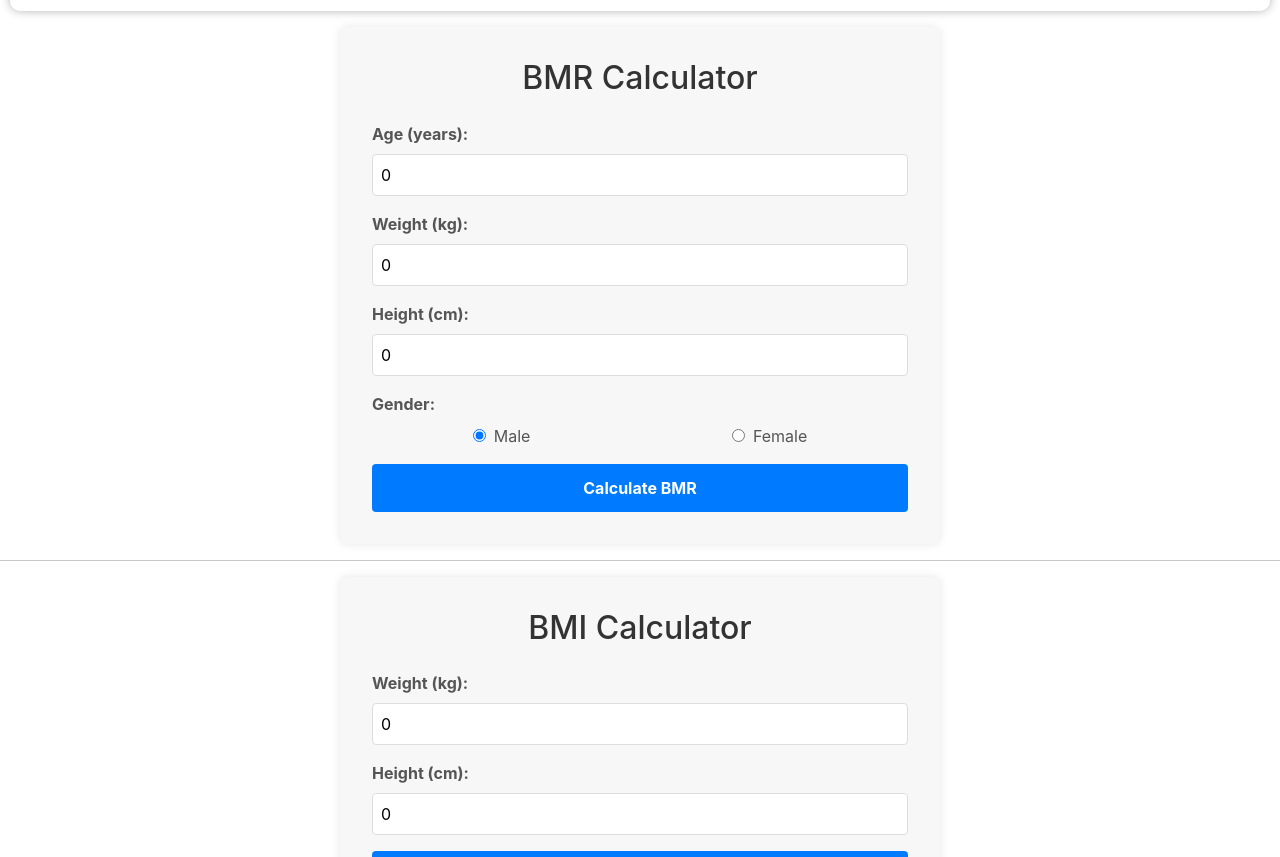
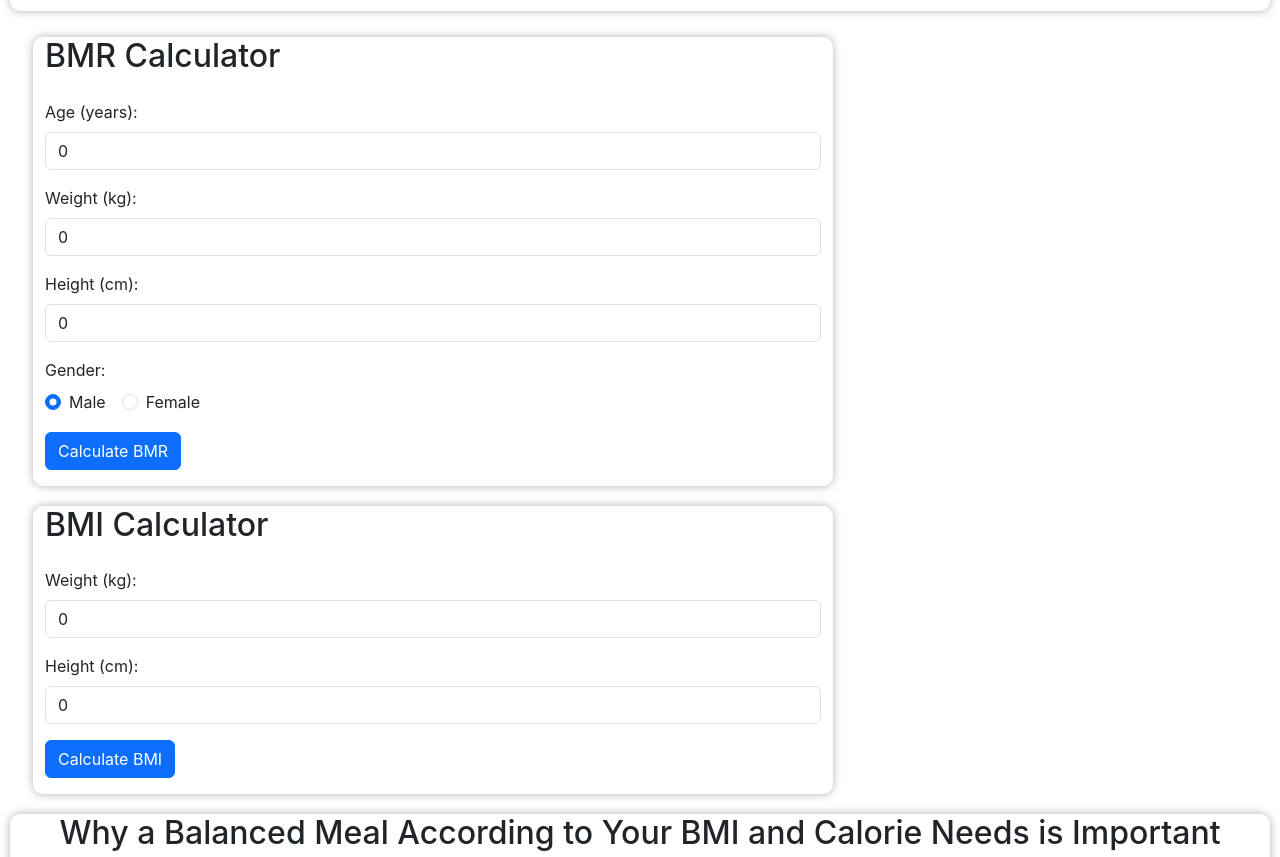
Before and after one commit to Sayjad21/healthSolution, a React (Create React App) app in the folder frontend/: page /diet in a window 1280 px wide. Shown: the part 447-1304 px from the top of the page. Built offline with nearby package versions, Linux system fonts and the light colour scheme.

Commit message:
diet page ui completed

```diff
--- a/frontend/src/components/diet/BMI.jsx
+++ b/frontend/src/components/diet/BMI.jsx
@@ -1,6 +1,6 @@
 import React, { useState } from "react";
 
-export default function BMI() {
+const BMI = () => {
     const [weight, setWeight] = useState(0.0);
     const [height, setHeight] = useState(0.0);
     const [bmi, setBMI] = useState(0.0);
@@ -8,110 +8,94 @@ export default function BMI() {
 
     const calculateBMI = () => {
         if (weight > 0 && height > 0) {
-            const bmi = (weight * 10000) / (height * height);
-            setBMI(bmi);
+            const calculatedBMI = (weight * 10000) / (height * height);
+            setBMI(calculatedBMI);
 
-            if (bmi <= 18.5) {
+            if (calculatedBMI <= 18.5) {
                 setBMICategory('Underweight');
-            } else if (bmi <= 24.9) {
+            } else if (calculatedBMI <= 24.9) {
                 setBMICategory('Normal weight');
-            } else if (bmi <= 29.9) {
+            } else if (calculatedBMI <= 29.9) {
                 setBMICategory('Overweight');
             } else {
                 setBMICategory('Obesity');
             }
         } else {
             setBMI(0.0);
+            setBMICategory('');
         }
     };
 
     return (
-        <div className="bmi-calculator" style={styles.container}>
-            <h2 style={styles.heading}>BMI Calculator</h2>
-            <div style={styles.inputGroup}>
-                <label style={styles.label}>Weight (kg):</label>
+        <div className="bmi-calculator">
+            <h2 className="mb-4">BMI Calculator</h2>
+            <div className="mb-3">
+                <label className="form-label">Weight (kg):</label>
                 <input
                     type="number"
+                    className="form-control"
                     value={weight}
                     onChange={(e) => setWeight(e.target.value)}
-                    style={styles.input}
                 />
             </div>
-            <div style={styles.inputGroup}>
-                <label style={styles.label}>Height (cm):</label>
+            <div className="mb-3">
+                <label className="form-label">Height (cm):</label>
                 <input
                     type="number"
+                    className="form-control"
                     value={height}
                     onChange={(e) => setHeight(e.target.value)}
-                    style={styles.input}
                 />
             </div>
-            <button onClick={calculateBMI} style={styles.button}>Calculate BMI</button>
+            <button className="btn btn-primary mb-3" onClick={calculateBMI}>Calculate BMI</button>
             {bmi > 0 && (
-                <div style={styles.result}>
-                    <p>Your Body Mass Index (BMI) is: {bmi.toFixed(2)}</p>
-                    <p>You are classified as: {bmiCategory}</p>
-                    <h3>BMI Categories</h3>
-                    <ul style={styles.categories}>
-                        <li>Underweight: BMI less than 18.5</li>
-                        <li>Normal weight: BMI 18.5 - 24.9</li>
-                        <li>Overweight: BMI 25 - 29.9</li>
-                        <li>Obesity: BMI 30 or greater</li>
-                    </ul>
+                <div className="table-responsive">
+                    <table className="table table-bordered">
+                        <thead>
+                            <tr>
+                                <th>Result</th>
+                                <th>Value</th>
+                            </tr>
+                        </thead>
+                        <tbody>
+                            <tr>
+                                <td>Your Body Mass Index (BMI)</td>
+                                <td>{bmi.toFixed(2)}</td>
+                            </tr>
+                            <tr>
+                                <td>You are classified as</td>
+                                <td>{bmiCategory}</td>
+                            </tr>
+                        </tbody>
+                    </table>
+                    <h3 className="mt-4">BMI Categories</h3>
+                    <table className="table table-bordered">
+                        <tbody>
+                            <tr>
+                                <td>Underweight</td>
+                                <td>BMI less than 18.5</td>
+                            </tr>
+                            <tr>
+                                <td>Normal weight</td>
+                                <td>BMI 18.5 - 24.9</td>
+                            </tr>
+                            <tr>
+                                <td>Overweight</td>
+                                <td>BMI 25 - 29.9</td>
+                            </tr>
+                            <tr>
+                                <td>Obesity</td>
+                                <td>BMI 30 or greater</td>
+                            </tr>
+                        </tbody>
+                    </table>
                 </div>
             )}
         </div>
     );
-}
+};
 
-const styles = {
-    container: {
-        maxWidth: "600px",
-        margin: "0 auto",
-        padding: "2rem",
-        backgroundColor: "#f7f7f7",
-        borderRadius: "8px",
-        boxShadow: "0 0 10px rgba(0, 0, 0, 0.1)",
-    },
-    heading: {
-        textAlign: "center",
-        marginBottom: "1.5rem",
-        color: "#333",
-    },
-    inputGroup: {
-        marginBottom: "1rem",
-    },
-    label: {
-        display: "block",
-        marginBottom: "0.5rem",
-        fontWeight: "bold",
-        color: "#555",
-    },
-    input: {
-        width: "100%",
-        padding: "0.5rem",
-        borderRadius: "4px",
-        border: "1px solid #ddd",
-    },
-    button: {
-        display: "block",
-        width: "100%",
-        padding: "0.75rem",
-        backgroundColor: "#007BFF",
-        color: "#fff",
-        border: "none",
-        borderRadius: "4px",
-        cursor: "pointer",
-        fontWeight: "bold",
-    },
-    result: {
-        marginTop: "2rem",
-    },
-    categories: {
-        listStyleType: "none",
-        paddingLeft: "0",
-    },
-};
+export default BMI;
 
 
 // import {React, Fragment, useState} from "react";
--- a/frontend/src/components/diet/BMR.jsx
+++ b/frontend/src/components/diet/BMR.jsx
@@ -1,8 +1,6 @@
-import React, { Fragment, useState } from "react";
+import React, { useState } from "react";
 
-export default function BMR() {
-    console.log("BMR");
-
+const BMR = () => {
     const [weight, setWeight] = useState(0.0);
     const [height, setHeight] = useState(0.0);
     const [age, setAge] = useState(0);
@@ -41,39 +39,39 @@ export default function BMR() {
     };
 
     return (
-        <div className="bmr-calculator" style={styles.container}>
-            <h2 style={styles.heading}>BMR Calculator</h2>
-            <div style={styles.inputGroup}>
-                <label style={styles.label}>Age (years):</label>
+        <div className="bmr-calculator">
+            <h2 className="mb-4">BMR Calculator</h2>
+            <div className="mb-3">
+                <label className="form-label">Age (years):</label>
                 <input
                     type="number"
+                    className="form-control"
                     value={age}
                     onChange={(e) => setAge(e.target.value)}
-                    style={styles.input}
                 />
             </div>
-            <div style={styles.inputGroup}>
-                <label style={styles.label}>Weight (kg):</label>
+            <div className="mb-3">
+                <label className="form-label">Weight (kg):</label>
                 <input
                     type="number"
+                    className="form-control"
                     value={weight}
                     onChange={(e) => setWeight(e.target.value)}
-                    style={styles.input}
                 />
             </div>
-            <div style={styles.inputGroup}>
-                <label style={styles.label}>Height (cm):</label>
+            <div className="mb-3">
+                <label className="form-label">Height (cm):</label>
                 <input
                     type="number"
+                    className="form-control"
                     value={height}
                     onChange={(e) => setHeight(e.target.value)}
-                    style={styles.input}
                 />
             </div>
-            <div style={styles.inputGroup}>
-                <label style={styles.label}>Gender:</label>
-                <div style={styles.radioGroup}>
-                    <div style={styles.radioItem}>
+            <div className="mb-3">
+                <label className="form-label">Gender:</label>
+                <div>
+                    <div className="form-check form-check-inline">
                         <input
                             type="radio"
                             id="male"
@@ -81,11 +79,11 @@ export default function BMR() {
                             value="male"
                             checked={gender === true}
                             onChange={() => setGender(true)}
-                            style={styles.radio}
+                            className="form-check-input"
                         />
-                        <label htmlFor="male" style={styles.radioLabel}>Male</label>
+                        <label htmlFor="male" className="form-check-label">Male</label>
                     </div>
-                    <div style={styles.radioItem}>
+                    <div className="form-check form-check-inline">
                         <input
                             type="radio"
                             id="female"
@@ -93,115 +91,55 @@ export default function BMR() {
                             value="female"
                             checked={gender === false}
                             onChange={() => setGender(false)}
-                            style={styles.radio}
+                            className="form-check-input"
                         />
-                        <label htmlFor="female" style={styles.radioLabel}>Female</label>
+                        <label htmlFor="female" className="form-check-label">Female</label>
                     </div>
                 </div>
             </div>
-            <button onClick={calculateBMR} style={styles.button}>Calculate BMR</button>
-            {bmr && <p style={styles.result}>Your Basal Metabolic Rate (BMR) is: {bmr.toFixed(2)} calories/day</p>}
+            <button className="btn btn-primary mb-3" onClick={calculateBMR}>Calculate BMR</button>
+            {bmr && <p className="mb-4">Your Basal Metabolic Rate (BMR) is: {bmr.toFixed(2)} calories/day</p>}
 
             {bmr > 0 && (
-                <div style={styles.calorieContainer}>
-                    <h3 style={styles.calorieHeading}>Daily Calorie Requirements</h3>
-                    <ul style={styles.calorieList}>
-                        <li style={styles.calorieItem}>Little to no exercise: {calories.sedentary.toFixed(2)} calories/day</li>
-                        <li style={styles.calorieItem}>Light exercise (1-3 times per week): {calories.lightlyActive.toFixed(2)} calories/day</li>
-                        <li style={styles.calorieItem}>Moderate exercise (3-5 times per week): {calories.moderatelyActive.toFixed(2)} calories/day</li>
-                        <li style={styles.calorieItem}>Heavy exercise (5-6 times per week): {calories.veryActive.toFixed(2)} calories/day</li>
-                        <li style={styles.calorieItem}>Heavy exercise (6-7 times per week): {calories.superActive.toFixed(2)} calories/day</li>
-                    </ul>
+                <div>
+                    <h3 className="mb-3">Daily Calorie Requirements</h3>
+                    <table className="table table-bordered">
+                        <thead>
+                            <tr>
+                                <th>Activity Level</th>
+                                <th>Calories/day</th>
+                            </tr>
+                        </thead>
+                        <tbody>
+                            <tr>
+                                <td>Little to no exercise</td>
+                                <td>{calories.sedentary.toFixed(2)}</td>
+                            </tr>
+                            <tr>
+                                <td>Light exercise (1-3 times per week)</td>
+                                <td>{calories.lightlyActive.toFixed(2)}</td>
+                            </tr>
+                            <tr>
+                                <td>Moderate exercise (3-5 times per week)</td>
+                                <td>{calories.moderatelyActive.toFixed(2)}</td>
+                            </tr>
+                            <tr>
+                                <td>Heavy exercise (5-6 times per week)</td>
+                                <td>{calories.veryActive.toFixed(2)}</td>
+                            </tr>
+                            <tr>
+                                <td>Very heavy exercise (6-7 times per week)</td>
+                                <td>{calories.superActive.toFixed(2)}</td>
+                            </tr>
+                        </tbody>
+                    </table>
                 </div>
             )}
         </div>
     );
-}
-
-const styles = {
-    container: {
-        maxWidth: "600px",
-        margin: "0 auto",
-        padding: "2rem",
-        backgroundColor: "#f7f7f7",
-        borderRadius: "8px",
-        boxShadow: "0 0 10px rgba(0, 0, 0, 0.1)",
-    },
-    heading: {
-        textAlign: "center",
-        marginBottom: "1.5rem",
-        color: "#333",
-    },
-    inputGroup: {
-        marginBottom: "1rem",
-    },
-    label: {
-        display: "block",
-        marginBottom: "0.5rem",
-        fontWeight: "bold",
-        color: "#555",
-    },
-    input: {
-        width: "100%",
-        padding: "0.5rem",
-        borderRadius: "4px",
-        border: "1px solid #ddd",
-    },
-    radioGroup: {
-        display: "flex",
-        justifyContent: "space-around",
-    },
-    radioItem: {
-        display: "flex",
-        alignItems: "center",
-    },
-    radio: {
-        marginRight: "0.5rem",
-    },
-    radioLabel: {
-        color: "#555",
-    },
-    button: {
-        display: "block",
-        width: "100%",
-        padding: "0.75rem",
-        backgroundColor: "#007BFF",
-        color: "#fff",
-        border: "none",
-        borderRadius: "4px",
-        cursor: "pointer",
-        fontWeight: "bold",
-    },
-    buttonHover: {
-        backgroundColor: "#0056b3",
-    },
-    result: {
-        textAlign: "center",
-        marginTop: "1rem",
-        fontSize: "1.25rem",
-        color: "#333",
-    },
-    calorieContainer: {
-        marginTop: "2rem",
-    },
-    calorieHeading: {
-        fontSize: "1.5rem",
-        marginBottom: "1rem",
-        color: "#333",
-    },
-    calorieList: {
-        listStyleType: "none",
-        paddingLeft: "0",
-    },
-    calorieItem: {
-        marginBottom: "0.5rem",
-        fontSize: "1rem",
-        color: "#555",
-    },
 };
 
-
-
+export default BMR;
 
 
 
--- a/frontend/src/components/diet/Diet.jsx
+++ b/frontend/src/components/diet/Diet.jsx
@@ -26,15 +26,18 @@ export default function Diet() {
                 </p>
             </div>
 
-            <div className="calc-holder">
-                <BMR/>
-                <hr/>
-                <BMI/>
+            <div className="calc-holder mt-3" style={{marginLeft: "35px"}}>
+                    <div className="row">
+                        <div className="calc-container col-md-6">
+                            <BMR />
+                        </div>
+                        <div className="calc-container col-md-6">
+                            <BMI />
+                        </div>
+                    </div>
             </div>
 
-            <hr/>
-
-            <div className="article-container">
+            <div className="header-container">
                 <h2 align="center">Why a Balanced Meal According to Your BMI and Calorie Needs is Important</h2>
                 <p className="description">
                     Maintaining a balanced diet according to your BMI and calorie needs is essential for optimal health. It ensures that your body gets the right nutrients in the right amounts, helping you maintain a healthy weight, improve energy levels, and reduce the risk of chronic diseases such as heart disease, diabetes, and obesity.
@@ -48,7 +51,7 @@ export default function Diet() {
             </div>
 
             <div className="button-container" align="center">
-                <Link to="/recipes">
+                <Link to="/meal">
                     <button className="btn btn-primary">Find Recipes</button>
                 </Link>
             </div>
--- a/frontend/src/components/diet/css/diet.css
+++ b/frontend/src/components/diet/css/diet.css
@@ -1,6 +1,15 @@
 .header-container{
     height: auto;
     width: auto;
+    background-color: white;
+    margin: 10px;
+    border-radius: 10px;
+    box-shadow: 0px 0px 10px 0px rgba(0,0,0,0.3);
+}
+
+.calc-container{
+    height: auto;
+    width: 800px;
     background-color: white;
     margin: 10px;
     border-radius: 10px;
```
